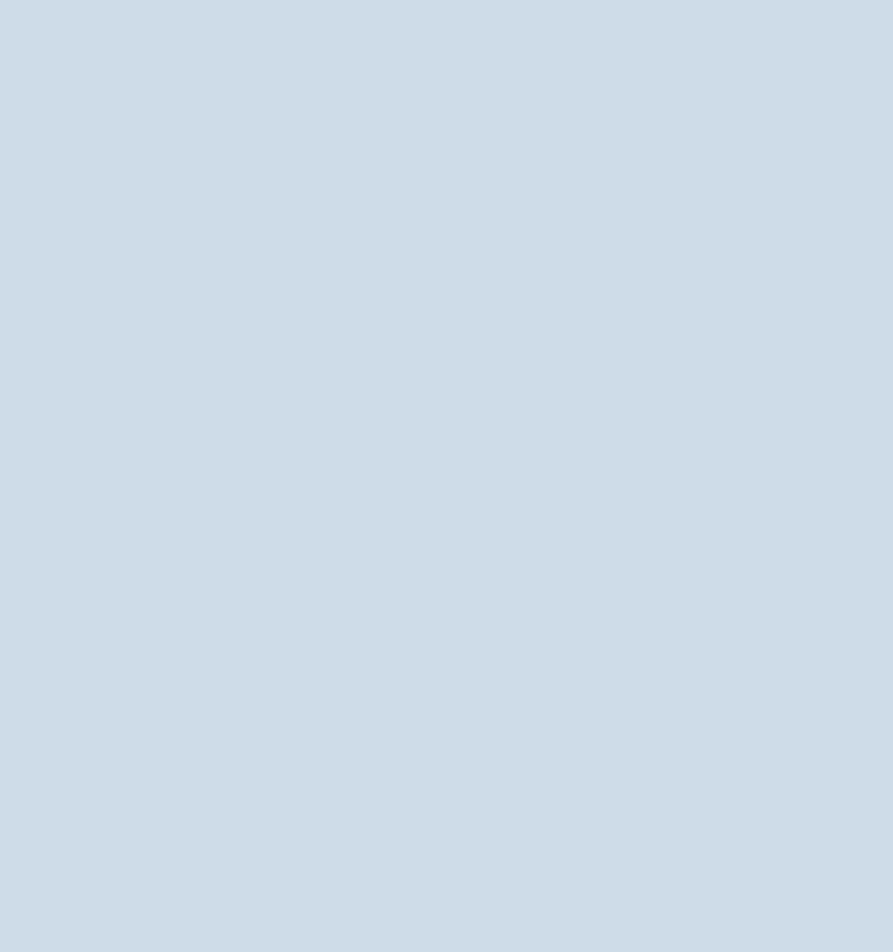
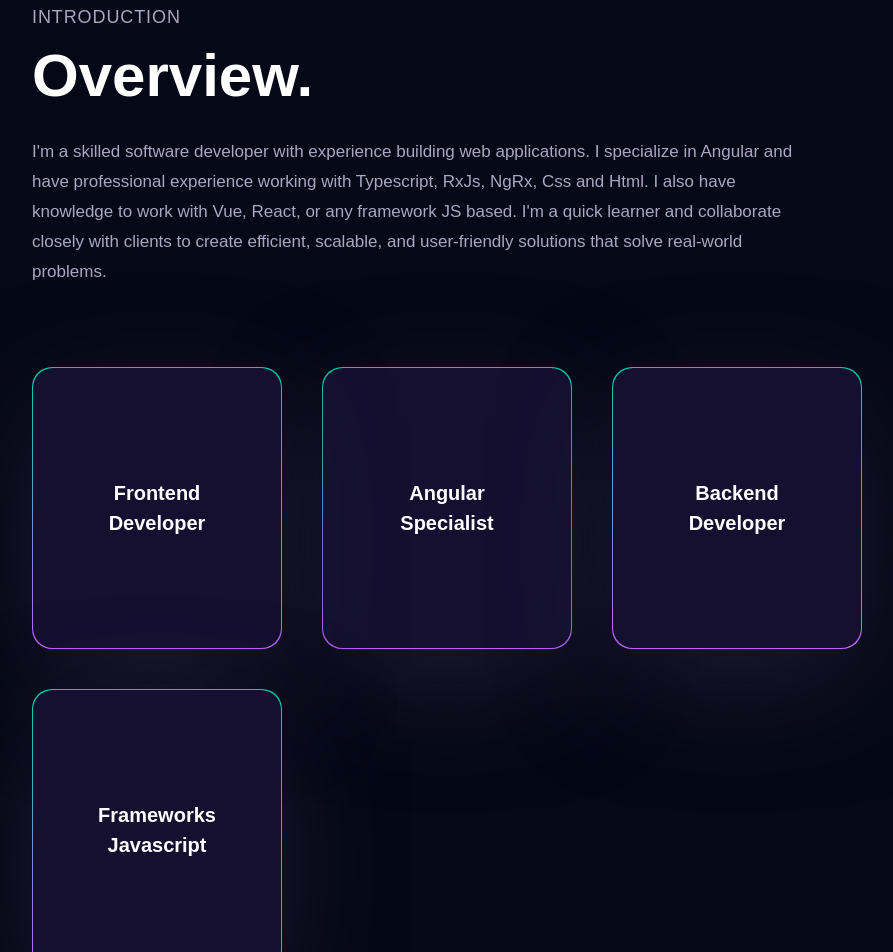
Before and after one commit to viniciusschuelter/svelte-portifolio, a SvelteKit app: page / in a window 1280 px wide. Shown: the part 900-1852 px from the top of the page, without its empty margins (176-1069 px from the left). Before the commit the page ends 880 px from the top, so only its background shows below. Built offline with nearby package versions, Linux system fonts and the light colour scheme.

Commit message:
feat(portfolio): about big bang

```diff
--- /dev/null
+++ b/src/components/About.svelte
@@ -0,0 +1,109 @@
+<script lang="ts">
+
+    let hovered = false;
+
+    const map = (val: number, minA: number, maxA: number, minB: number, maxB: number) => {
+        return minB + ((val - minA) * (maxB - minB)) / (maxA - minA);
+    }
+
+    const card3DAnimation = (ev: MouseEvent) => {
+        const card = ev.target as any;
+        let mouseX = ev.offsetX;
+        let mouseY = ev.offsetY;
+        let rotateY = map(mouseX, 0, 180, -25, 25);
+        let rotateX = map(mouseY, 0, 250, 25, -25);
+
+        // card.style.transform = `perspective(1000px) rotateX(${rotateX}deg) rotateY(${rotateY}deg) scale3d(1.1, 1.1, 1.1)`;
+    }
+
+    const onMouseLeave = (ev: MouseEvent) => {
+        hovered = false;
+        const card = ev.target as any;
+        card.style.transform = `transform: perspective(1000px) rotateX(0deg) rotateY(0deg) scale3d(1, 1, 1)`;
+    }
+</script>
+
+
+<section class="sm:px-16 px-6 sm:py-16 py-10 max-w-7xl mx-auto relative z-0">
+    <span class="hash-span" id="about">&nbsp;</span>
+    <div style="opacity: 1; transform: none">
+        <p class="sm:text-[18px] text-[14px] text-secondary uppercase tracking-wider">Introduction</p>
+        <h2 class="text-white font-black md:text-[60px] sm:text-[50px] xs:text-[40px] text-[30px]">Overview.</h2>
+    </div>
+    <p class="mt-4 text-secondary text-[17px] max-w-3xl leading-[30px]" style="opacity: 1; transform: none">
+        I'm a skilled software developer with experience building web applications. I specialize in Angular and have
+        professional experience working with Typescript, RxJs, NgRx, Css and Html. I also have knowledge to work with
+        Vue, React, or any framework JS based. I'm a quick learner and collaborate closely with clients to create efficient,
+        scalable, and user-friendly solutions that solve real-world problems.
+    </p>
+    <div class="mt-20 flex flex-wrap gap-10">
+        <div class="xs:w-[250px] w-full"
+        style="transform: perspective(1000px) rotateX(0deg) rotateY(0deg) scale3d(1, 1, 1);"
+        on:mousemove={(ev) => hovered && card3DAnimation(ev)}
+        on:mouseenter={(ev) => hovered = true}
+        on:mouseleave={(ev) => onMouseLeave(ev)}>
+            <div
+                class="w-full green-pink-gradient p-[1px] rounded-[20px] shadow-card"
+                style="opacity: 1; transform: none"
+            >
+                <div
+                    class="bg-tertiary rounded-[20px] py-5 px-12 min-h-[280px] flex justify-evenly items-center flex-col"
+                >
+                    <!-- <img src="/assets/web-0d05165f.png" alt="Web Developer" class="w-16 h-16 object-contain" /> -->
+                    <h3 class="text-white text-[20px] font-bold text-center">Frontend Developer</h3>
+                </div>
+            </div>
+        </div>
+        <div class="xs:w-[250px] w-full">
+            <div
+                class="w-full green-pink-gradient p-[1px] rounded-[20px] shadow-card"
+                style="opacity: 1; transform: none"
+            >
+                <div
+                    class="bg-tertiary rounded-[20px] py-5 px-12 min-h-[280px] flex justify-evenly items-center flex-col"
+                >
+                    <!-- <img
+                        src="/assets/mobile-896ef2f5.png"
+                        alt="React Native Developer"
+                        class="w-16 h-16 object-contain"
+                    /> -->
+                    <h3 class="text-white text-[20px] font-bold text-center">Angular Specialist</h3>
+                </div>
+            </div>
+        </div>
+        <div
+            class="xs:w-[250px] w-full"
+            style="transform: perspective(1000px) rotateX(0deg) rotateY(0deg) scale3d(1, 1, 1)"
+        >
+            <div
+                class="w-full green-pink-gradient p-[1px] rounded-[20px] shadow-card"
+                style="opacity: 1; transform: none"
+            >
+                <div
+                    class="bg-tertiary rounded-[20px] py-5 px-12 min-h-[280px] flex justify-evenly items-center flex-col"
+                >
+                    <!-- <img src="/assets/backend-565fc01f.png" alt="Backend Developer" class="w-16 h-16 object-contain" /> -->
+                    <h3 class="text-white text-[20px] font-bold text-center">Backend Developer</h3>
+                </div>
+            </div>
+        </div>
+        <div
+            class="xs:w-[250px] w-full"
+            style="transform: perspective(1000px) rotateX(0deg) rotateY(0deg) scale3d(1, 1, 1)"
+        >
+            <div
+                class="w-full green-pink-gradient p-[1px] rounded-[20px] shadow-card"
+                style="opacity: 1; transform: none"
+            >
+                <div
+                    class="bg-tertiary rounded-[20px] py-5 px-12 min-h-[280px] flex justify-evenly items-center flex-col"
+                >
+                    <!-- <img src="/assets/creator-dbbffaec.png" alt="Content Creator" class="w-16 h-16 object-contain" /> -->
+                    <h3 class="text-white text-[20px] font-bold text-center">Frameworks Javascript</h3>
+                </div>
+            </div>
+        </div>
+    </div>
+</section>
+<style>
+</style>
--- a/src/routes/+layout.svelte
+++ b/src/routes/+layout.svelte
@@ -1,5 +1,5 @@
 <script>
-	import Header from './Header.svelte';
+	import Header from '../components/Header.svelte';
 	import './styles.css';
   	import '../app.css';
 </script>
--- a/src/routes/+page.svelte
+++ b/src/routes/+page.svelte
@@ -1,7 +1,8 @@
 <script>
-	import Intro from './Intro.svelte';
+	import Intro from '../components/Intro.svelte';
 	import welcome from '$lib/images/svelte-welcome.webp';
 	import welcome_fallback from '$lib/images/svelte-welcome.png';
+	import About from '../components/About.svelte';
 </script>
 
 <svelte:head>
@@ -10,6 +11,7 @@
 </svelte:head>
 
 <Intro />
+<About />
 
 <style>
 </style>
```
Also changed, not shown: src/components/Header.svelte (renamed from src/routes/Header.svelte), src/components/Intro.svelte (renamed from src/routes/Intro.svelte).
